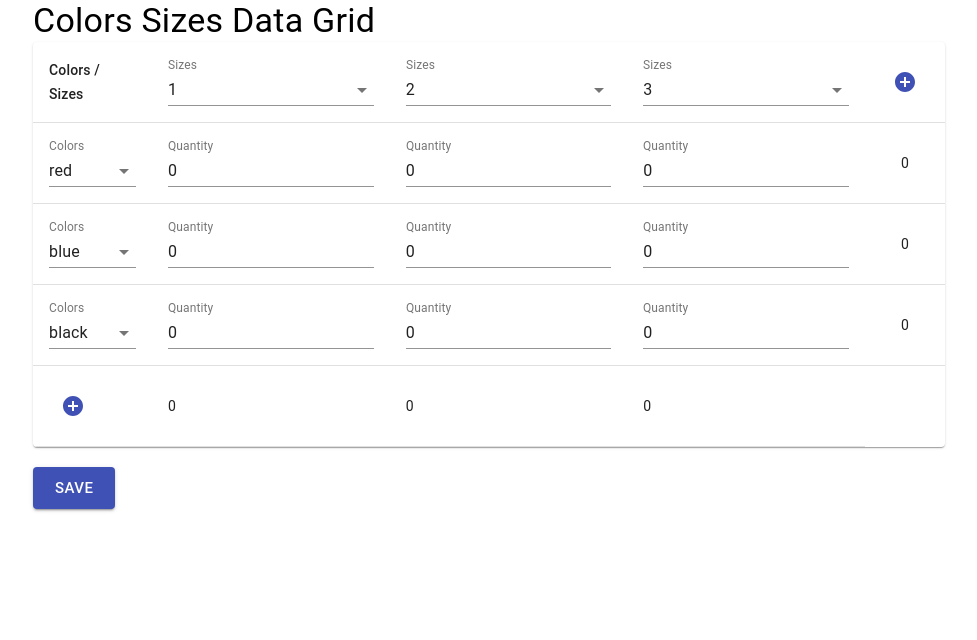
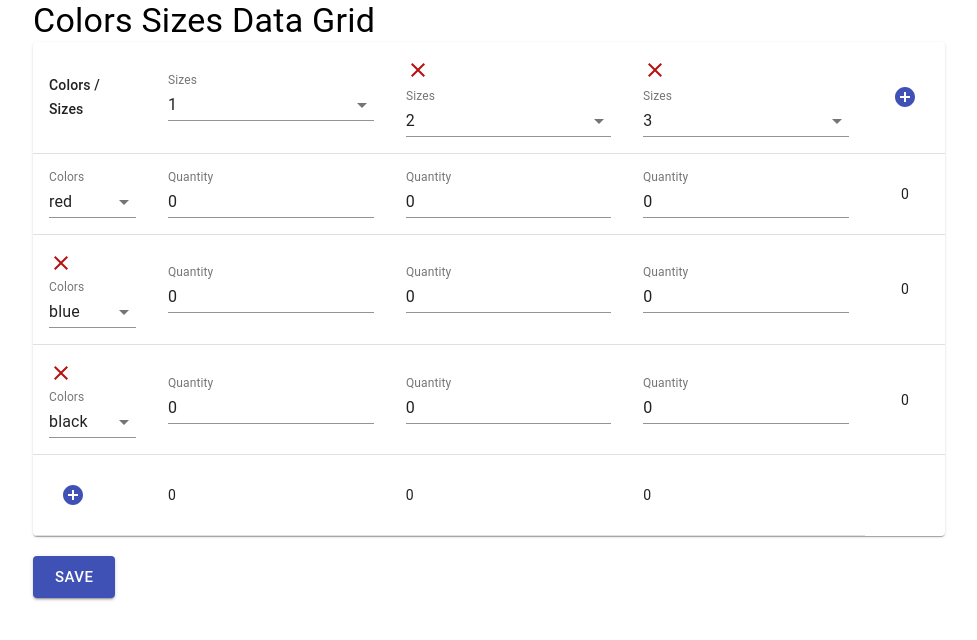
Before and after one commit to ahmady016/colors-sizes-task, a React (Create React App) app: page / in a window 1280 px wide. Shown: the top 640 px of the page, without its empty margins (151-1128 px from the left). Built offline with nearby package versions, Linux system fonts and the light colour scheme.

Commit message:
allow delete sizes, colors

```diff
--- a/src/components/SizesColorsTable.js
+++ b/src/components/SizesColorsTable.js
@@ -10,6 +10,7 @@ import TableCell from '@material-ui/core/TableCell'
 import Button from '@material-ui/core/Button'
 import IconButton from '@material-ui/core/IconButton'
 import AddCircleIcon from '@material-ui/icons/AddCircle'
+import CloseIcon from '@material-ui/icons/Close'
 
 import SizesDropdown from './SizesDropdown'
 import ColorsDropdown from './ColorsDropdown'
@@ -34,12 +35,26 @@ function SizesColorsTable({ sizesCols, colorsRows }) {
 		setResult(getInitialValues(newSizes, topColors, result))
 	}, [topSizes, topColors, allSelectedSizes, result])
 
+	const removeOneSize = React.useCallback( sizeToRemove => _ => {
+		const newSizes = topSizes.filter(size => size !== sizeToRemove)
+		setTopSizes(newSizes)
+		setAllSelectedSizes([...newSizes])
+		setResult(getInitialValues(newSizes, topColors, result))
+	}, [topSizes, topColors, result])
+
 	const addMoreColor = React.useCallback(e => {
 		const newColors = [...topColors, getNextColorValue(allSelectedColors)]
 		setTopColors(newColors)
 		setAllSelectedColors([...newColors])
 		setResult(getInitialValues(topSizes, newColors, result))
 	}, [topSizes, topColors, allSelectedColors, result])
+
+	const removeOneColor = React.useCallback(colorToRemove => _ => {
+		const newColors = topColors.filter(color => color !== colorToRemove)
+		setTopColors(newColors)
+		setAllSelectedColors([...newColors])
+		setResult(getInitialValues(topSizes, newColors, result))
+	}, [topSizes, topColors, result])
 
 	return (
 		<>
@@ -48,8 +63,9 @@ function SizesColorsTable({ sizesCols, colorsRows }) {
 					<TableHead>
 						<TableRow>
 							<TableCell>Colors / Sizes</TableCell>
-							{topSizes.map((size) => (
+							{topSizes.map((size, index) => (
 								<TableCell key={size}>
+									{index > 0 && <CloseIcon onClick={removeOneSize(size)} style={{ cursor: 'pointer', color: '#b71111' }} />}
 									<SizesDropdown
 										value={size}
 										allSelectedSizes={allSelectedSizes}
@@ -68,6 +84,7 @@ function SizesColorsTable({ sizesCols, colorsRows }) {
 						{topColors.map((color, colorIndex) => (
 							<TableRow key={color}>
 								<TableCell>
+									{colorIndex > 0 && <CloseIcon onClick={removeOneColor(color)} style={{ cursor: 'pointer', color: '#b71111' }} />}
 									<ColorsDropdown
 										value={color}
 										allSelectedColors={allSelectedColors}
```
